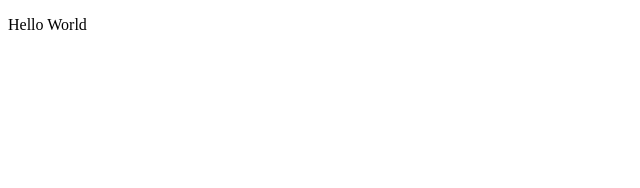
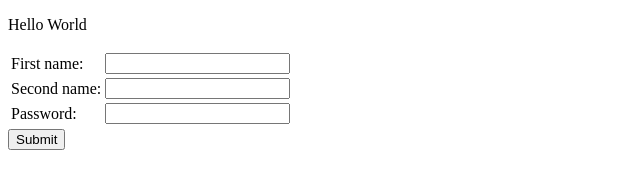
Before and after one commit to Matada/mini-test-page, a plain HTML site: page index.html in a window 1280 px wide. Shown: the whole page, without its empty margins (0-640 px from the left). Drawn offline with Linux system fonts and the light colour scheme.

Commit message:
Item-1 Basic web page: adding form

```diff
--- a/index.html
+++ b/index.html
@@ -6,5 +6,23 @@
 </head>
 <body>
 <p>Hello World</p>
+<form action="/">
+    <table>
+        <tr>
+            <td><label>First name:</label></td>
+            <td><input id="firstname" name="username" type="text"></td>
+        </tr>
+        <tr>
+            <td><label>Second name:</label></td>
+            <td><input id="secondname" name="secondname" type="text"></td>
+        </tr>
+        <tr>
+            <td><label>Password:</label></td>
+            <td><input id="password" name="password" type="password"></td>
+        </tr>
+        <tr></tr>
+    </table>
+    <input type="submit" value="Submit">
+</form>
 </body>
 </html>
```
